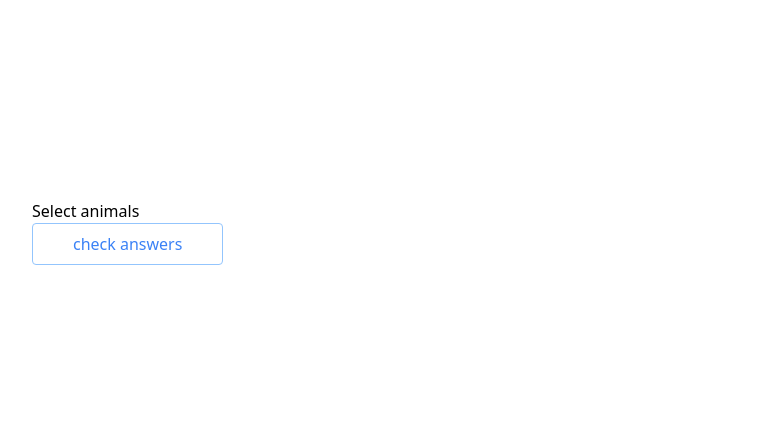
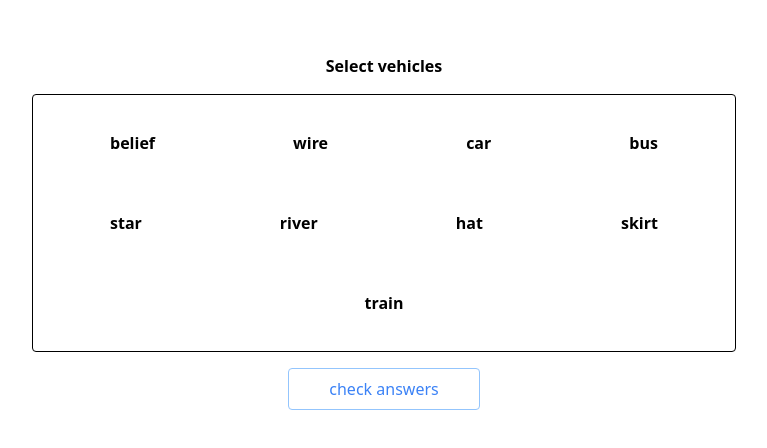
Before and after one commit to pankominek/wordcloud-game, a React (Vite) app: page /game in a window 1280 px wide. Shown: the part 168-616 px from the top of the page, without its empty margins (256-1023 px from the left). Built offline with nearby package versions, Linux system fonts and the light colour scheme.

Commit message:
Add game page

```diff
--- /dev/null
+++ b/src/components/CheckStatus.tsx
@@ -0,0 +1,15 @@
+interface CheckStatusProperties {
+  status: boolean;
+}
+
+function CheckStatus({ status }: CheckStatusProperties) {
+  return (
+    <span
+      className={`font-bold ${status ? "text-green-500" : "text-red-300 "}`}
+    >
+      {status ? "Good" : "Bad"}
+    </span>
+  );
+}
+
+export default CheckStatus;
--- /dev/null
+++ b/src/components/GameBoard.tsx
@@ -0,0 +1,78 @@
+import { useForm } from "react-hook-form";
+import { Link } from "react-router-dom";
+import { GameData } from "../types";
+import Button from "./Button";
+import CheckStatus from "./CheckStatus";
+
+interface StateCheckbox {
+  [key: string]: Boolean;
+}
+
+function GameBoard(props: { data: GameData }): JSX.Element {
+  const {
+    register,
+    handleSubmit,
+    getFieldState,
+    formState: { isSubmitted, dirtyFields, isDirty },
+  } = useForm({
+    defaultValues: props.data.all_words.reduce(
+      (accumulatedObject, key) => ({
+        ...accumulatedObject,
+        [key]: false,
+      }),
+      {} as StateCheckbox
+    ),
+  });
+
+  const onSubmit = (data: any) => console.log(data);
+
+  return (
+    <form
+      className="flex flex-col items-center"
+      onSubmit={handleSubmit(onSubmit)}
+    >
+      <fieldset
+        disabled={isSubmitted}
+        className="border border-black my-4 p-2 rounded flex flex-wrap justify-around"
+      >
+        {props.data.all_words.map((item) => (
+          <div key={item} className="flex flex-col p-7 mx-10 text-center">
+            {isSubmitted && getFieldState(item).isDirty && (
+              <CheckStatus status={props.data.good_words.includes(item)} />
+            )}
+            <input
+              id={item}
+              {...register(item)}
+              type="checkbox"
+              className="hidden peer"
+            />
+            <label
+              htmlFor={item}
+              className={
+                isSubmitted && getFieldState(item).isDirty
+                  ? `font-normal cursor-default ${
+                      props.data.good_words &&
+                      props.data.good_words.includes(item)
+                        ? "peer-checked:text-green-500"
+                        : "peer-checked:text-red-500"
+                    }`
+                  : "font-bold cursor-pointer peer-checked:text-gray-500"
+              }
+            >
+              {item}
+            </label>
+          </div>
+        ))}
+      </fieldset>
+      {isSubmitted ? (
+        <Link to="/summary">
+          <Button type="button" text="finish game" />
+        </Link>
+      ) : (
+        <Button type="submit" text="check answers" />
+      )}
+    </form>
+  );
+}
+
+export default GameBoard;
--- /dev/null
+++ b/src/components/Header.tsx
@@ -0,0 +1,11 @@
+interface HeaderProperties {
+  text: String;
+}
+
+function Header({ text }: HeaderProperties) {
+  return (
+    <h2 className="text-center first-letter:uppercase font-bold">{text}</h2>
+  );
+}
+
+export default Header;
--- a/src/layouts/Main.tsx
+++ b/src/layouts/Main.tsx
@@ -4,7 +4,7 @@ interface MainLayoutProperties {
   children: ReactNode;
 }
 
-function Main({ children }: MainLayoutProperties) {
+function Main({ children }: any) {
   return (
     <main className="flex flex-col justify-center h-screen">
       <section className="container max-w-3xl">{children}</section>
--- a/src/pages/Game.tsx
+++ b/src/pages/Game.tsx
@@ -1,12 +1,82 @@
-import Button from "../components/Button";
+import { useEffect, useState } from "react";
+import GameBoard from "../components/GameBoard";
+import Header from "../components/Header";
 import Main from "../layouts/Main";
+import { GameData } from "../types";
 
 function Game() {
+  const DATA = [
+    {
+      question: "select animals",
+      all_words: [
+        "hole",
+        "sofa",
+        "pear",
+        "tiger",
+        "oatmeal",
+        "square",
+        "nut",
+        "cub",
+        "shirt",
+        "tub",
+        "passenger",
+        "cow",
+      ],
+      good_words: ["tiger", "cow"],
+    },
+    {
+      question: "select colors",
+      all_words: [
+        "jeans",
+        "existence",
+        "ink",
+        "red",
+        "blue",
+        "yellow",
+        "laugh",
+        "behavior",
+        "expansion",
+        "white",
+        "black",
+        "cakes",
+      ],
+      good_words: ["red", "blue", "yellow", "white", "black"],
+    },
+    {
+      question: "select vehicles",
+      all_words: [
+        "belief",
+        "wire",
+        "car",
+        "bus",
+        "star",
+        "river",
+        "hat",
+        "skirt",
+        "train",
+      ],
+      good_words: ["car", "bus", "train"],
+    },
+  ];
+
+  const [state, setState] = useState<GameData>({
+    question: "",
+    all_words: [],
+    good_words: [],
+  });
+
+  useEffect(() => {
+    setState(DATA[Math.floor(Math.random() * DATA.length)]);
+  }, []);
+
   return (
-    <Main>
-      <h2>Select animals</h2>
-      <Button type="submit" text="check answers" />
-    </Main>
+    state.question &&
+    state.all_words?.length && (
+      <Main>
+        <Header text={state.question} />
+        <GameBoard data={state} />
+      </Main>
+    )
   );
 }
 
--- a/src/pages/Welcome.tsx
+++ b/src/pages/Welcome.tsx
@@ -1,8 +1,8 @@
 import { useForm, SubmitHandler } from "react-hook-form";
+import { IFormValues } from "../types";
+import Main from "../layouts/Main";
 import Button from "../components/Button";
 import InputField from "../components/InputField";
-import Main from "../layouts/Main";
-import { IFormValues } from "../types";
 
 function Welcome() {
   const {
--- a/src/types.ts
+++ b/src/types.ts
@@ -1,4 +1,10 @@
 import { FieldError, UseFormRegister, Path } from "react-hook-form";
+
+export interface GameData {
+  question: string;
+  all_words: string[];
+  good_words: string[];
+}
 
 export interface IFormValues {
   nickname: string;
```
